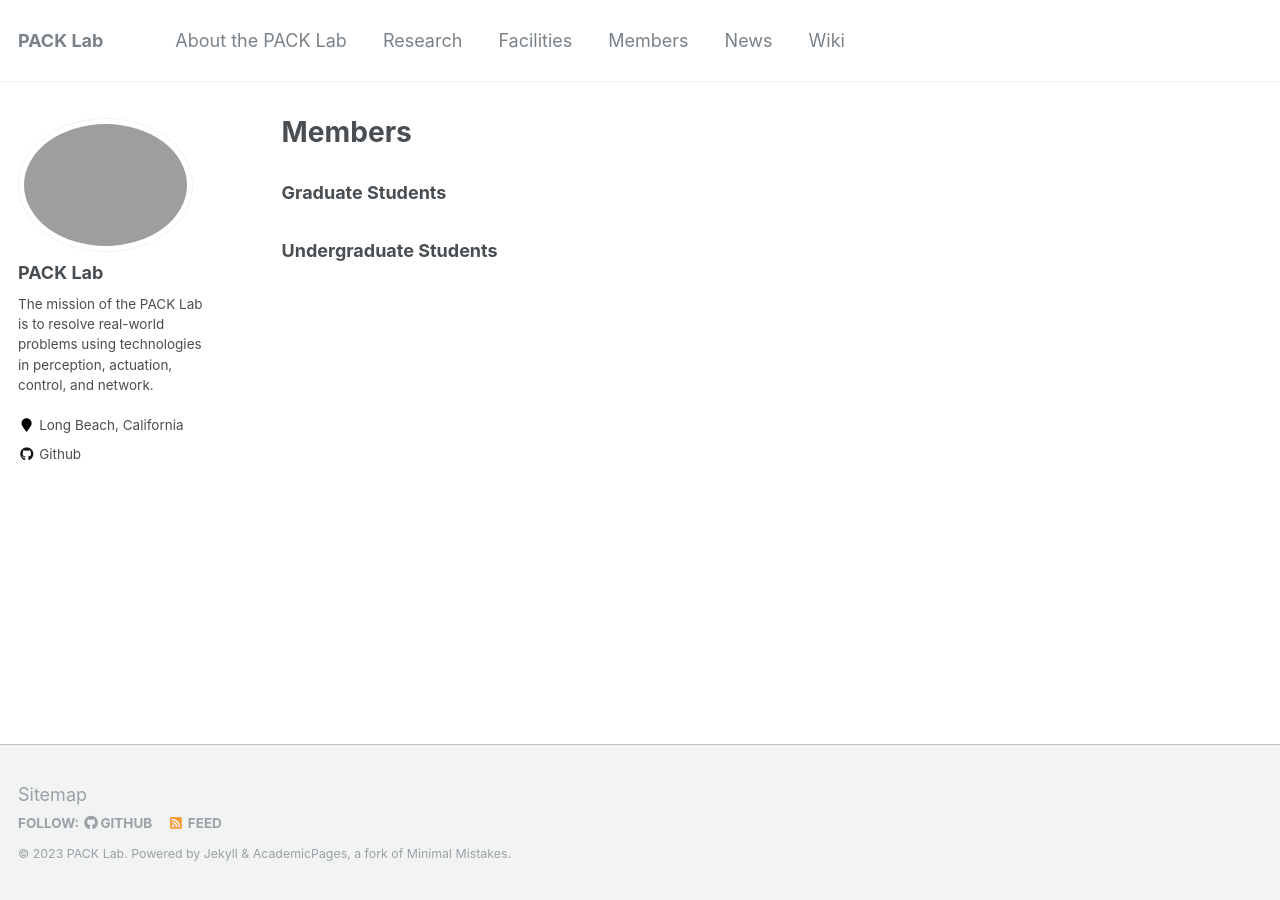
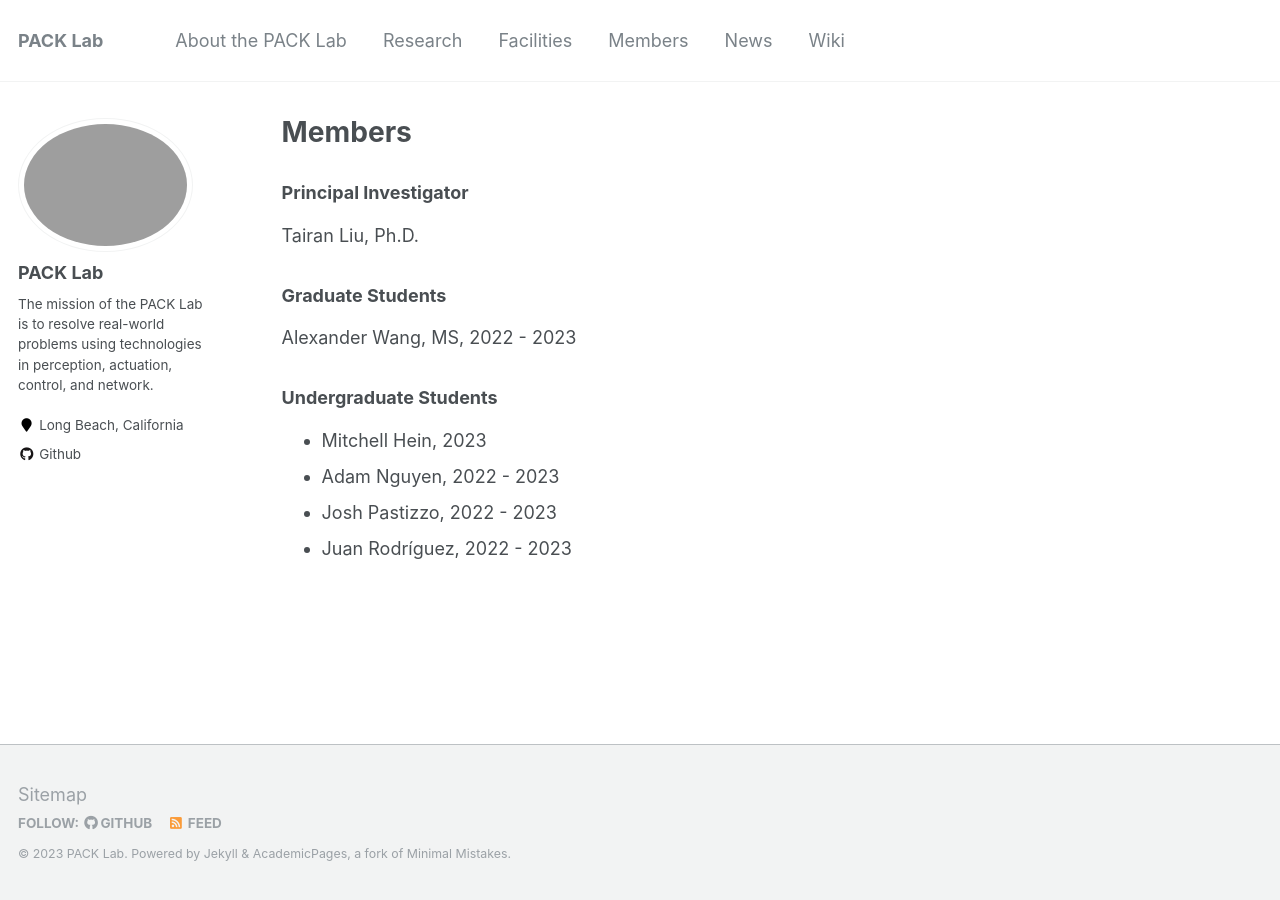
Before and after one commit to pack-lab/pack-lab.github.io, a Jekyll site: the page built from _pages/members.md, in a window 1280 px wide. Built offline with Jekyll 4.4.1, drawn with Linux system fonts in a browser that asks for light colours.

Commit message:
Update members.md

```diff
--- a/_pages/members.md
+++ b/_pages/members.md
@@ -5,7 +5,17 @@ permalink: /members/
 author_profile: true
 ---
 
+### Principal Investigator
+
+Tairan Liu, Ph.D.
+
 ### Graduate Students
 
+Alexander Wang, MS, 2022 - 2023
 
 ### Undergraduate Students
+
+* Mitchell Hein, 2023
+* Adam Nguyen, 2022 - 2023
+* Josh Pastizzo, 2022 - 2023
+* Juan Rodríguez, 2022 - 2023
```
